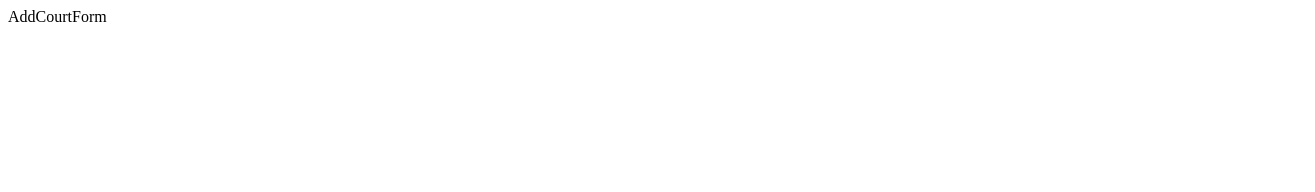
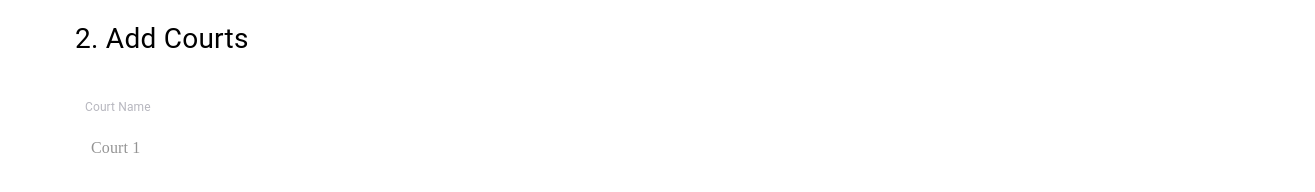
Before and after one commit to mansi-trivedi6396/vercel, a Gatsby site: page /Admin/Component/Drawer/Screen/Forms/AddCourtForm in a window 1280 px wide. Shown: the whole page, 1315 px wide, since content can reach past the window. Built offline with nearby package versions, Linux system fonts and the light colour scheme; Gatsby itself is replaced by a stand-in of ours.

Commit message:
edit court form

```diff
--- a/src/pages/Admin/Component/Drawer/Screen/Forms/AddCourtForm.js
+++ b/src/pages/Admin/Component/Drawer/Screen/Forms/AddCourtForm.js
@@ -254,10 +254,102 @@
 // }
 
 // export default AddCourtForm
-import React from 'react'
+import {
+  Box,
+  Container,
+  FormControl,
+  Grid,
+  makeStyles,
+  Typography,
+} from "@material-ui/core"
+import React, { useState } from "react"
+import ReactFlagsSelect from "react-flags-select"
+import CountryDropdown from "country-dropdown-with-flags-for-react"
+import logo from "../../../../../../images/add_club_logo.svg"
+import AccordionCustom from "../../../AccordionCustom"
+import FormTextField from "../../../FormTextField"
+import flag from "../../../../../../images/flagIcon.svg"
+import addClubIcon from "../../../../../../images/plus_add_club.svg"
+import line from "../../../../../../images/line.svg"
+import SelectWithImage from "../../../SelectWithImage/SelectWithImage"
+import NormalSelect from "../../../SelectWithImage/NormalSelect"
+import clubInfoImg from "../../../../../../images/clubInfoimg.svg"
+import SelectWithIcon from "../../../SelectWithImage/SelectWithIcon"
+import AddCourtAccordian from "../../../AddCourtAccordian"
+
+
+const useStyles = makeStyles(theme => ({
+  root: {
+    backgroundColor: "transprent",
+    width: "100%",
+    borderRadius: "10px 10px 0px 0px",
+    height: "100%",
+    paddingTop: "10px",
+    paddingLeft: "21px",
+    fontFamily: "DM Sans",
+  },
+  titleText: {
+    fontSize: "28px",
+    marginBottom: "40px",
+    fontWeight: "400",
+    fontStyle: "normal",
+  },
+  boxRoot: {
+    width: "100%",
+  },
+  profileStyle: {
+    display: "flex",
+    flexDirection: "column",
+    alignItems: "center",
+    color: "#B7B7BF",
+    fontSize: "20",
+    margin: "10px",
+  },
+  logoStyle: {
+    marginBottom: "10px",
+  },
+  flagSelect: {
+    background: "white",
+    border: "none",
+    borderRadius: 10,
+    position: "relative",
+    display: "flex",
+    padding: "12px",
+  },
+  flagRoot: {},
+  DivSelect: {
+    display: "flex",
+  },
+  DivSelect2: {
+    display: "flex",
+  },
+  DivSelect3: {
+    display: "flex",
+  },
+  selectIcon:{
+    "&>div .css-b62m3t-container":{
+        paddingRight:'56px !important',
+        marginTop:'11px'
+    }
+  }
+}))
 
 export default function AddCourtForm() {
+  const classes = useStyles()
   return (
-    <div>AddCourtForm</div>
+    <div className={classes.root}>
+      <Container maxWidth="lg" style={{marginLeft:22}}>
+      <Typography className={classes.titleText}>2. Add Courts</Typography>
+      <Box style={{display:'flex'}}>
+        <div>
+        <Grid item container>
+               <Grid md={12}>
+                <div style={{width:'100%'}}> <FormTextField placeHolder="Court 1" label="Court Name" /></div>
+                </Grid>
+        </Grid>
+        </div>
+        </Box>
+      </Container>
+    </div>
   )
 }
```
